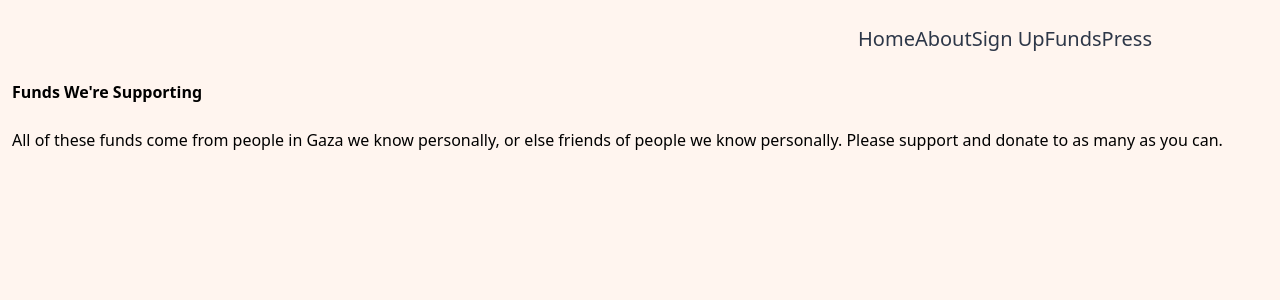
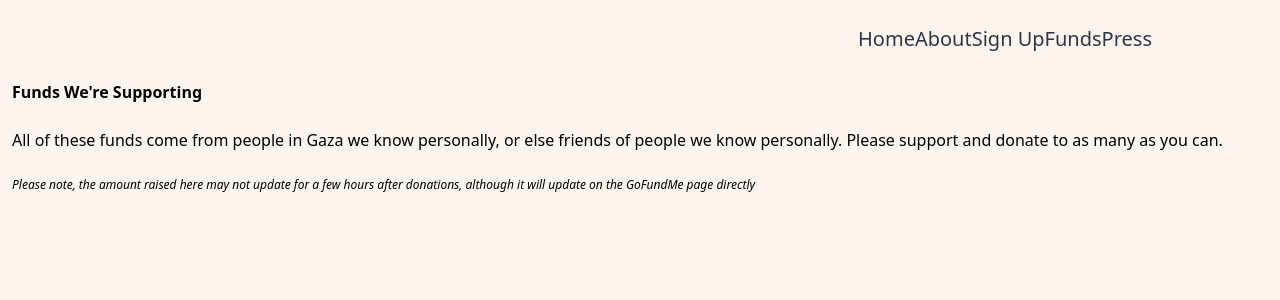
Before and after one commit to m4v15/champions, a Next.js app: page /funds in a window 1280 px wide. Shown: the top 300 px of the page. Built offline with nearby package versions, Linux system fonts and the light colour scheme; no server answers; the database is empty.

Commit message:
add note about amount raised

```diff
--- a/src/templates/Fundraisers.tsx
+++ b/src/templates/Fundraisers.tsx
@@ -16,6 +16,11 @@ function Fundraisers() {
           else friends of people we know personally. Please support and donate
           to as many as you can. <br />
           <br />
+          <p className="text-xs italic">
+            Please note, the amount raised here may not update for a few hours
+            after donations, although it will update on the GoFundMe page
+            directly
+          </p>
           <br />
         </div>
         <GfmsContainer />
```
